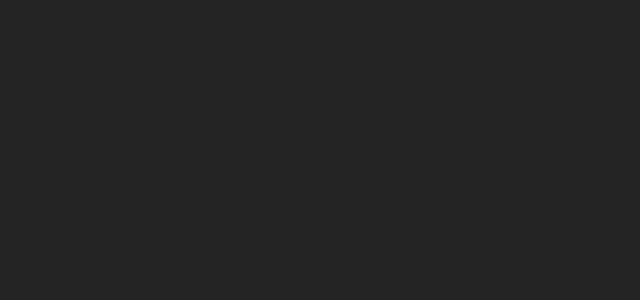
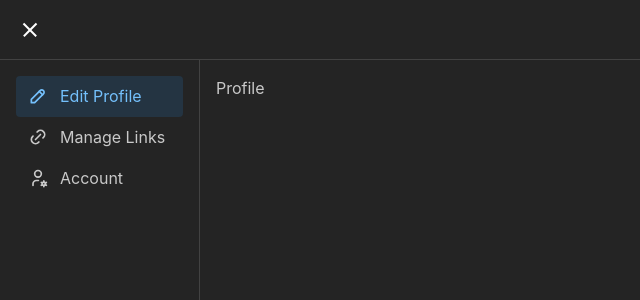
Before and after one commit to ankurmehta102/link-station-fe, a React (Vite) app: page / in a window 1280 px wide. Before the commit this address had no page. Shown: the top 300 px of the page, without its empty margins (0-640 px from the left). Built offline with nearby package versions, Linux system fonts and the light colour scheme.

Commit message:
feat(layout): add MainLayout

```diff
--- a/package.json
+++ b/package.json
@@ -13,6 +13,7 @@
     "@mantine/core": "^8.3.3",
     "@mantine/form": "^8.3.3",
     "@mantine/hooks": "^8.3.3",
+    "@tabler/icons-react": "^3.35.0",
     "axios": "^1.12.2",
     "mantine-form-zod-resolver": "^1.3.0",
     "react": "^19.1.1",
--- a/src/App.tsx
+++ b/src/App.tsx
@@ -1,13 +1,38 @@
 import '@mantine/core/styles.css';
-import { MantineProvider } from '@mantine/core';
+import { MantineProvider, createTheme } from '@mantine/core';
 import { Routes, Route } from 'react-router-dom';
+
 import Signup from './pages/auth/Signup';
 import Login from './pages/auth/Login';
+import MainLayout from './components/layouts/MainLayout';
+import Profile from './pages/profile/Profile';
+import Links from './pages/links/Links';
+import Account from './pages/account/Account';
 
 function App() {
+  const theme = createTheme({
+    components: {
+      NavLink: {
+        styles: {
+          root: {
+            borderRadius: 'var(--mantine-radius-sm)',
+          },
+          label: {
+            fontSize: 'var(--mantine-font-size-md)',
+          },
+        },
+      },
+    },
+  });
+
   return (
-    <MantineProvider defaultColorScheme="dark">
+    <MantineProvider theme={theme} defaultColorScheme="dark">
       <Routes>
+        <Route path="/" element={<MainLayout />}>
+          <Route index element={<Profile />} />
+          <Route path="links" element={<Links />} />
+          <Route path="account" element={<Account />} />
+        </Route>
         <Route path="/signup" element={<Signup />} />
         <Route path="/login" element={<Login />} />
       </Routes>
--- /dev/null
+++ b/src/components/layouts/MainLayout.tsx
@@ -0,0 +1,92 @@
+import { AppShell, Burger, Group, NavLink } from '@mantine/core';
+import { useDisclosure } from '@mantine/hooks';
+import { useState } from 'react';
+import { Link, Outlet } from 'react-router-dom';
+import { IconLink, IconUserCog, IconPencil } from '@tabler/icons-react';
+
+const NAV_LINK_KEYS = {
+  PROFILE: 1,
+  LINKS: 2,
+  ACCOUNT: 3,
+};
+
+const getActiveNavLinkFromURL = (
+  NavLinksKeys: typeof NAV_LINK_KEYS,
+): number => {
+  const path = window.location.pathname.split('/')[1];
+  for (const key in NavLinksKeys) {
+    const typedKey = key as keyof typeof NavLinksKeys;
+    if (typedKey.toLowerCase() === path.toLowerCase()) {
+      return NavLinksKeys[typedKey];
+    }
+  }
+  return 1;
+};
+
+function MainLayout() {
+  const [mobileOpened, { toggle: toggleMobile }] = useDisclosure();
+  const [desktopOpened, { toggle: toggleDesktop }] = useDisclosure(true);
+  const [active, setActive] = useState<number>(
+    getActiveNavLinkFromURL(NAV_LINK_KEYS),
+  );
+
+  return (
+    <AppShell
+      padding="md"
+      header={{ height: 60 }}
+      navbar={{
+        width: 200,
+        breakpoint: 'sm',
+        collapsed: { mobile: !mobileOpened, desktop: !desktopOpened },
+      }}
+    >
+      <AppShell.Header>
+        <Group h="100%" px="md">
+          <Burger
+            opened={mobileOpened}
+            onClick={toggleMobile}
+            hiddenFrom="sm"
+            size="sm"
+          />
+          <Burger
+            opened={desktopOpened}
+            onClick={toggleDesktop}
+            visibleFrom="sm"
+            size="sm"
+          />
+        </Group>
+      </AppShell.Header>
+      <AppShell.Navbar p="md">
+        <NavLink
+          component={Link}
+          to="/"
+          label="Edit Profile"
+          active={active === NAV_LINK_KEYS.PROFILE}
+          onClick={() => setActive(NAV_LINK_KEYS.PROFILE)}
+          leftSection={<IconPencil size={20} stroke={2.0} />}
+        />
+        <NavLink
+          component={Link}
+          to="/links"
+          label="Manage Links"
+          active={active === NAV_LINK_KEYS.LINKS}
+          onClick={() => setActive(NAV_LINK_KEYS.LINKS)}
+          leftSection={<IconLink size={20} stroke={2.0} />}
+        />
+        <NavLink
+          component={Link}
+          to="/account"
+          label="Account"
+          active={active === NAV_LINK_KEYS.ACCOUNT}
+          onClick={() => setActive(NAV_LINK_KEYS.ACCOUNT)}
+          leftSection={<IconUserCog size={20} stroke={2.0} />}
+        />
+      </AppShell.Navbar>
+      <AppShell.Main>
+        <Outlet />
+      </AppShell.Main>
+    </AppShell>
+  );
+}
+
+export default MainLayout;
--- /dev/null
+++ b/src/pages/account/Account.tsx
@@ -0,0 +1,5 @@
+function Account() {
+  return <div>Account</div>;
+}
+
+export default Account;
--- a/src/pages/links/Links.tsx
+++ b/src/pages/links/Links.tsx
@@ -0,0 +1,5 @@
+function Links() {
+  return <div>Links</div>;
+}
+
+export default Links;
--- a/src/pages/profile/Profile.tsx
+++ b/src/pages/profile/Profile.tsx
@@ -0,0 +1,5 @@
+function Profile() {
+  return <div>Profile</div>;
+}
+
+export default Profile;
```
Also changed, not shown: 1 other file (tests, documents, lock files or other folders).
